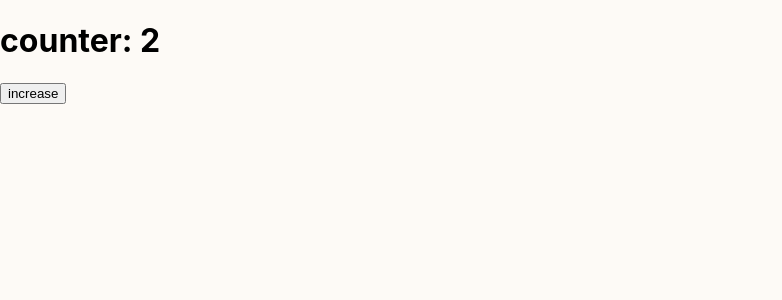
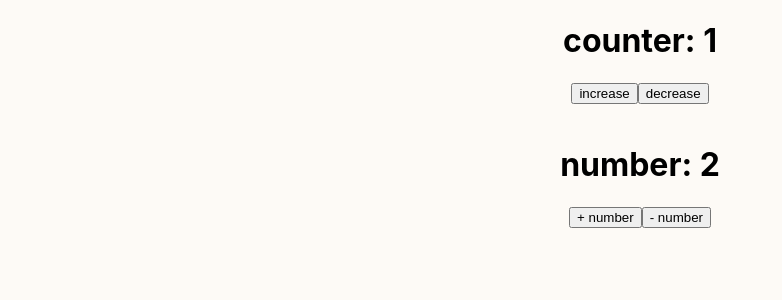
Before and after one commit to hope-s/react-botostart-course, a React (Create React App) app: page / in a window 1280 px wide. Shown: the top 300 px of the page, without its empty margins (0-782 px from the left). Built offline with nearby package versions, Linux system fonts and the light colour scheme.

Commit message:
combineReducers

```diff
--- a/src/App.jsx
+++ b/src/App.jsx
@@ -1,12 +1,14 @@
 import React from "react";
-import Main from "./components/Mian";
+import Main from "./components/Main";
 import { Provider } from "react-redux";
 import store from "./redux/store";
+import Number from "./components/Number";
 
 export default function App() {
   return (
     <Provider store={store}>
       <Main />
+      <Number/>
     </Provider>
   );
 }
--- a/src/components/Mian.jsx
+++ b/src/components/Main.jsx
@@ -1,19 +1,24 @@
 import React from "react";
 import { useSelector, useDispatch } from "react-redux";
-import { increase } from "../redux/counter/counterActions";
+import { INCREASE, DECREASE } from "../redux/constans";
 
 function Mian() {
-  const { counter } = useSelector((state) => state);
+  const { counter } = useSelector((state) => state.reducer);
   const dispatch = useDispatch();
 
   const increament = () => {
-    dispatch(increase());
+    dispatch({ type: INCREASE });
+  };
+
+  const decreament = () => {
+    dispatch({ type: DECREASE });
   };
 
   return (
     <div>
       <h1>counter: {counter}</h1>
       <button onClick={() => increament()}>increase</button>
+      <button onClick={() => decreament()}>decrease</button>
     </div>
   );
 }
--- /dev/null
+++ b/src/components/Number.jsx
@@ -0,0 +1,17 @@
+import React from "react";
+import { useSelector, useDispatch } from "react-redux";
+import { INCREASE_NUMBER, DECREASE_NUMBER } from "../redux/constans";
+
+export default function Number() {
+  const { number } = useSelector((state) => state.reducerNumber);
+  const dispatch = useDispatch();
+
+  return (
+    <div>
+      <br />
+      <h1>number: {number}</h1>
+      <button onClick={() => dispatch({ type: INCREASE_NUMBER })}> + number </button>
+      <button onClick={() => dispatch({ type: DECREASE_NUMBER })}> - number </button>
+    </div>
+  );
+}
--- a/src/index.scss
+++ b/src/index.scss
@@ -7,6 +7,7 @@ body {
   -moz-osx-font-smoothing: grayscale;
   overflow-x: hidden;
   background-color: #FDFAF6;
+  text-align: center;
 }
 
 * {
--- /dev/null
+++ b/src/redux/constans.js
@@ -0,0 +1,4 @@
+export const INCREASE = "INCREASE";
+export const DECREASE = "DECREASE";
+export const INCREASE_NUMBER = "INCREASE_NUMBER";
+export const DECREASE_NUMBER = "DECREASE_NUMBER";
--- a/src/redux/counter/counterActions.js
+++ /dev/null
@@ -1,5 +0,0 @@
-export const increase = () => {
-    return {
-        type: "INCREASE"
-    }
-}
--- a/src/redux/counter/counterReducer.js
+++ b/src/redux/counter/counterReducer.js
@@ -1,5 +1,5 @@
 const initialState = {
-    counter: 2
+    counter: 1
 }
 
 const reducer = (state = initialState, action) => {
@@ -9,10 +9,15 @@ const reducer = (state = initialState, action) => {
                 ...state,
                 counter: state.counter + 1
             }
-            default:
-                return {
-                    counter: state.counter,
-                }
+        case "DECREASE":
+            return {
+                ...state,
+                counter: state.counter - 1
+            }
+        default:
+            return {
+                counter: state.counter,
+            }
     }
 }
 
--- /dev/null
+++ b/src/redux/number/numberReducer.js
@@ -0,0 +1,24 @@
+const initialState = {
+    number: 2
+}
+
+const reducerNumber = (state = initialState, action) => {
+    switch (action.type) {
+        case "INCREASE_NUMBER":
+            return {
+                ...state,
+                number: state.number + 1
+            }
+        case "DECREASE_NUMBER":
+            return {
+                ...state,
+                number: state.number - 1
+            }
+        default:
+            return {
+                number: state.number,
+            }
+    }
+}
+
+export default reducerNumber;
--- /dev/null
+++ b/src/redux/rootReducer.js
@@ -0,0 +1,8 @@
+import { combineReducers } from "redux";
+import reducerNumber from "./number/numberReducer";
+import reducer from "./counter/counterReducer";
+
+export const combineReducer = combineReducers({
+    reducer,
+    reducerNumber
+})
--- a/src/redux/store.js
+++ b/src/redux/store.js
@@ -1,5 +1,5 @@
 import { createStore } from "redux";
-import reducer from "./counter/counterReducer";
+import { combineReducer } from "./rootReducer";
 
-const store = createStore(reducer)
+const store = createStore(combineReducer)
 export default store;
```
